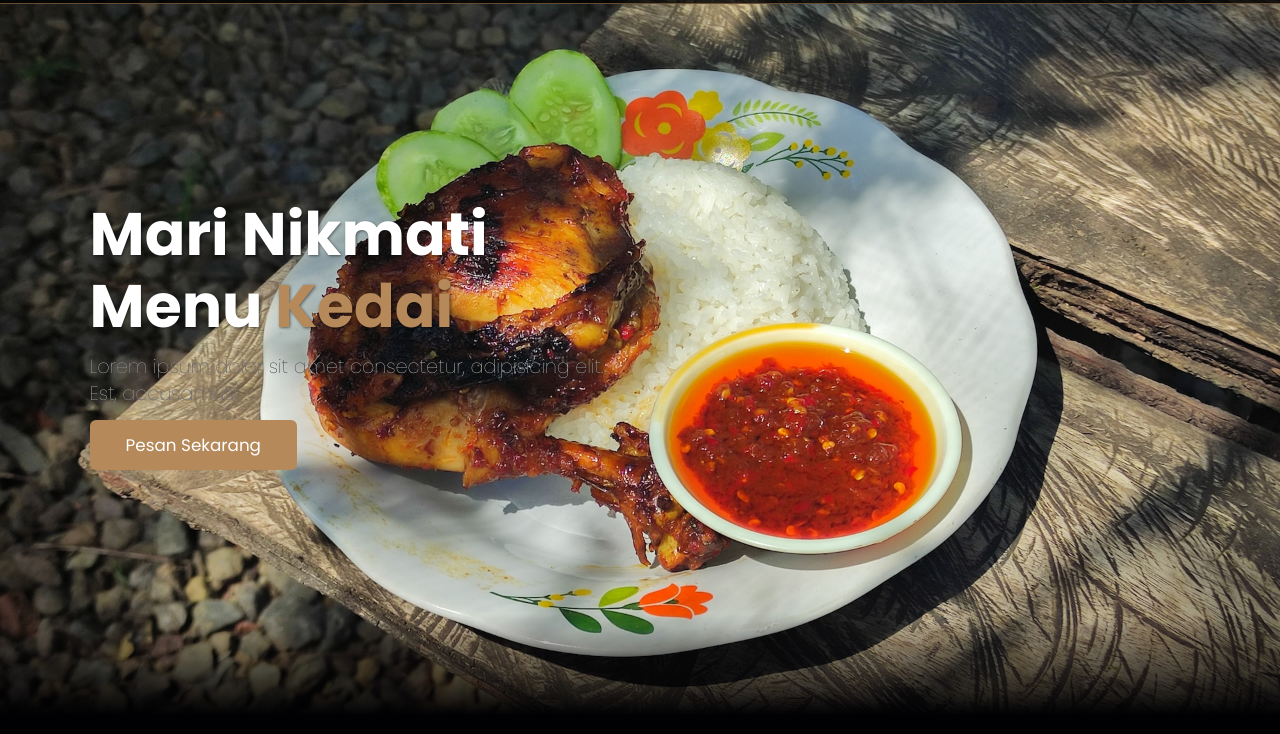
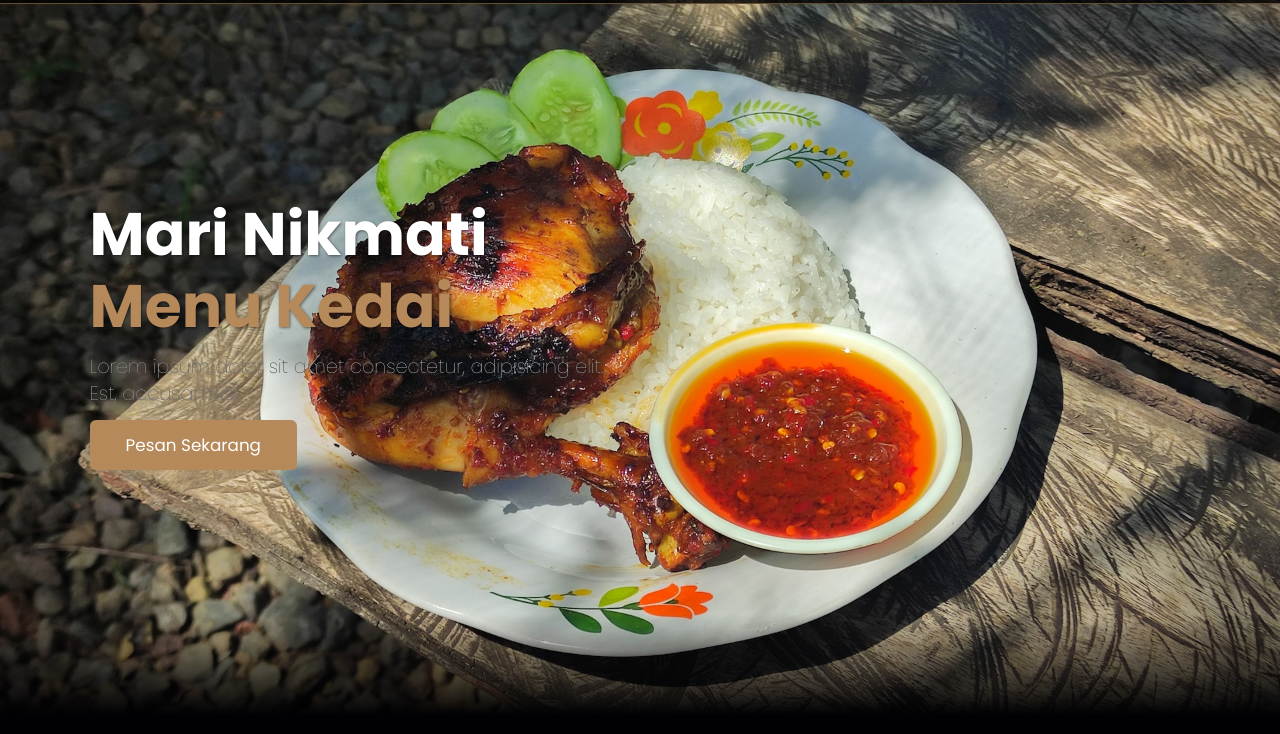
Before and after one commit to mariatyas/kedai-emak, a plain HTML site: page index.html in a window 1280 px wide. Shown: the part 66-800 px from the top of the page. Drawn offline with nearby package versions, Linux system fonts and the light colour scheme.

Commit message:
modified:   index.html

```diff
--- a/index.html
+++ b/index.html
@@ -44,7 +44,7 @@
     <!-- Hero Section start -->
     <section class="hero" id="home">
       <main class="content">
-        <h1>Mari Nikmati Menu <span>Kedai</span></h1>
+        <h1>Mari Nikmati <span>Menu Kedai</span></h1>
         <p>
           Lorem ipsum dolor sit amet consectetur, adipisicing elit. Est,
           accusamus!
```
